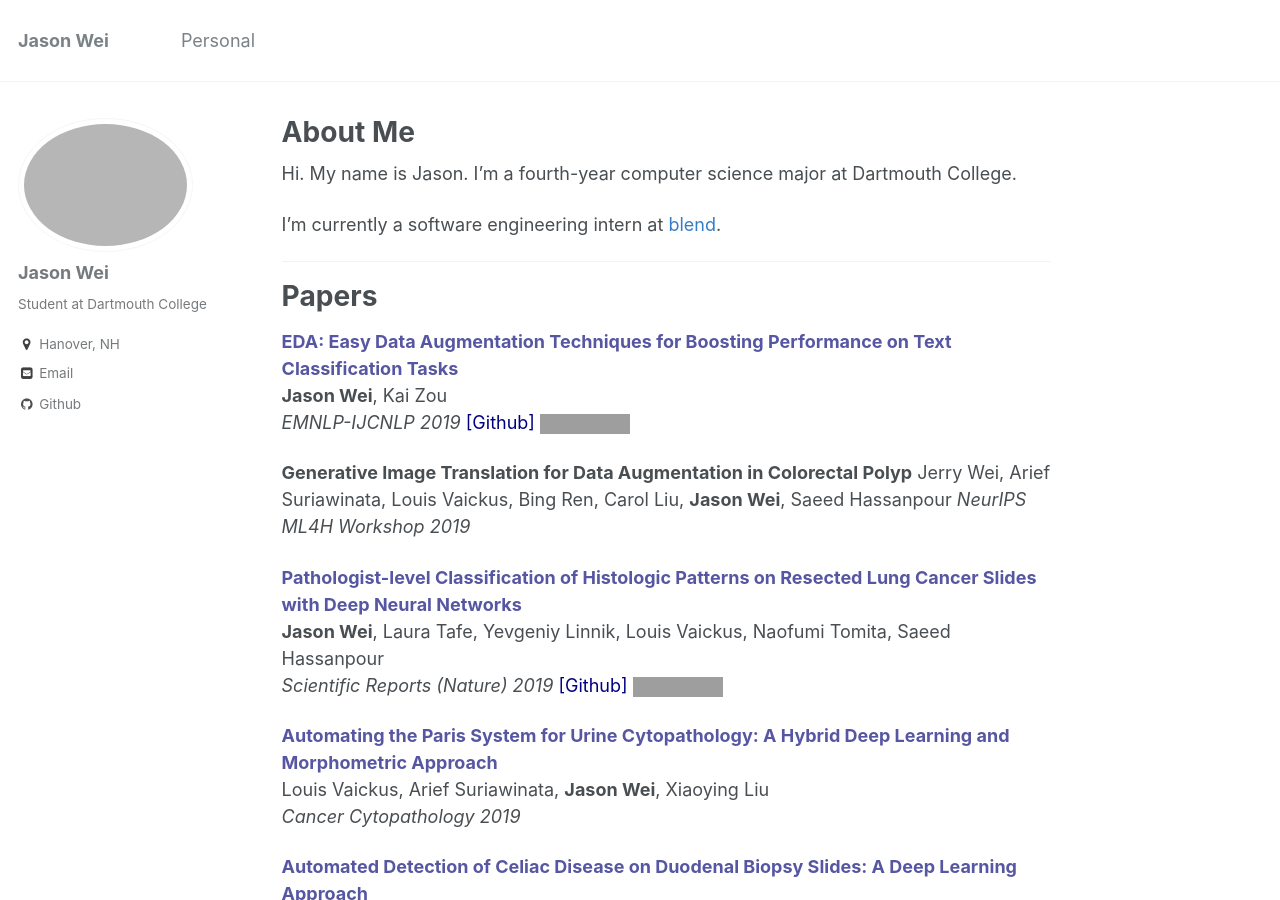
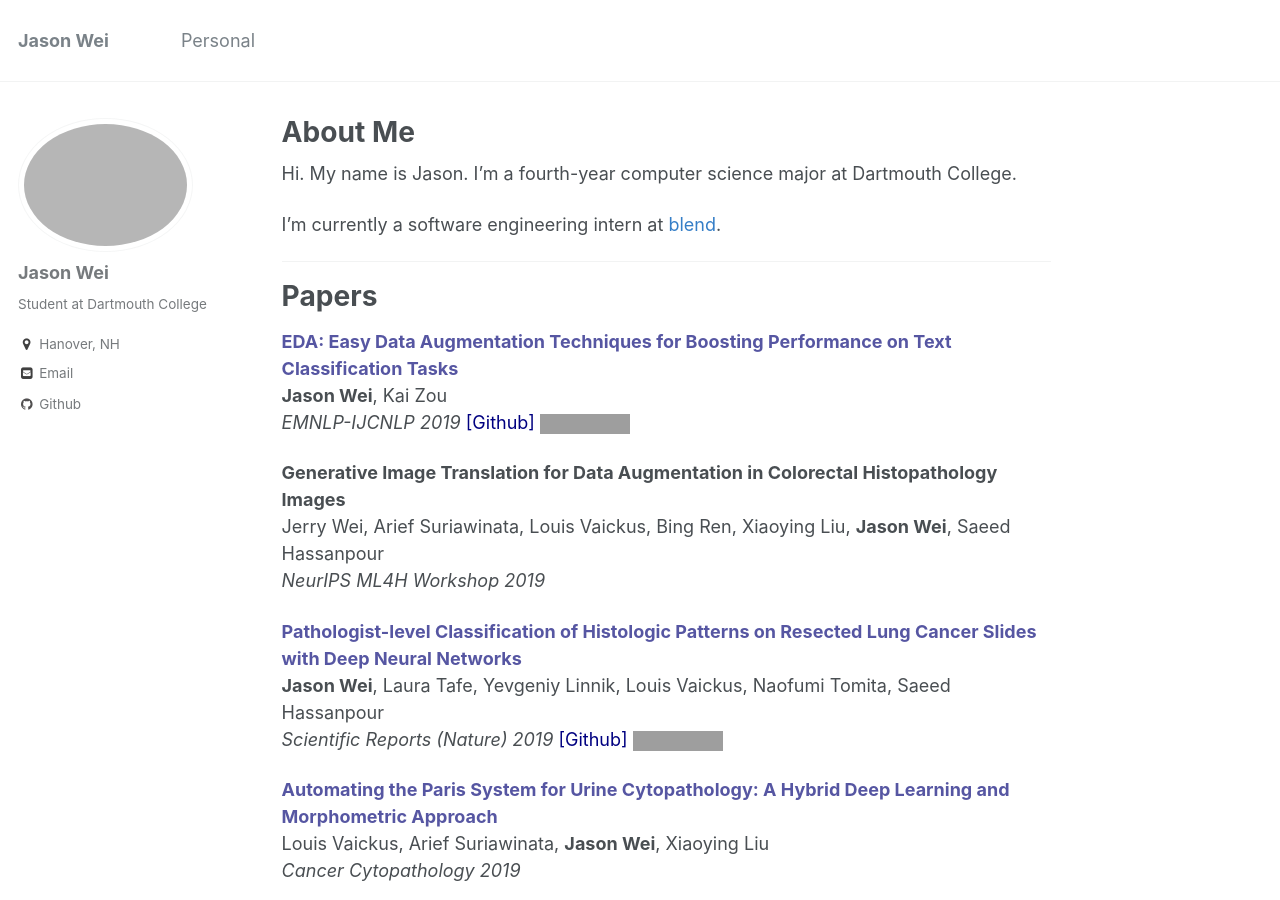
Before and after one commit to jasonwei20/jasonwei20.github.io, a Jekyll site: the page built from _pages/about.md, in a window 1280 px wide and 900 px high. Built offline with Jekyll 4.4.1, drawn with Linux system fonts in a browser that asks for light colours; grey boxes are pictures that could not be loaded.

Commit message:
add neurips accepted paper

```diff
--- a/_pages/about.md
+++ b/_pages/about.md
@@ -22,8 +22,8 @@ I'm currently a software engineering intern at <a href="https://blend.com/" styl
 *EMNLP-IJCNLP 2019* <a href="https://github.com/jasonwei20/eda_nlp" style="color:navy" target="_blank">[Github]</a>
 <img height="16" src="https://img.shields.io/github/stars/jasonwei20/eda_nlp.svg?logo=github&logoColor=white&colorA=navy&link=https://github.com/jasonwei20/eda_nlp&link=https://github.com/jasonwei20/eda_nlp">
 
-<b>Generative Image Translation for Data Augmentation in Colorectal Polyp</b>
-Jerry Wei, Arief Suriawinata, Louis Vaickus, Bing Ren, Carol Liu, **Jason Wei**, Saeed Hassanpour
+<b>Generative Image Translation for Data Augmentation in Colorectal Histopathology Images</b><br>
+Jerry Wei, Arief Suriawinata, Louis Vaickus, Bing Ren, Xiaoying Liu, **Jason Wei**, Saeed Hassanpour<br>
 *NeurIPS ML4H Workshop 2019*
 
 <a href="https://www.nature.com/articles/s41598-019-40041-7" style="color:#5656a2" target="_blank"><b>Pathologist-level Classification of Histologic Patterns on Resected Lung Cancer Slides with Deep Neural Networks</b></a> <br>
```
